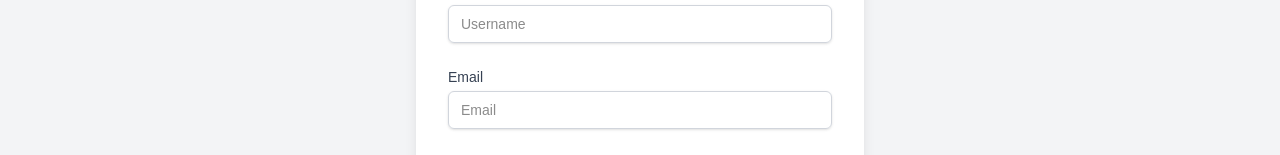
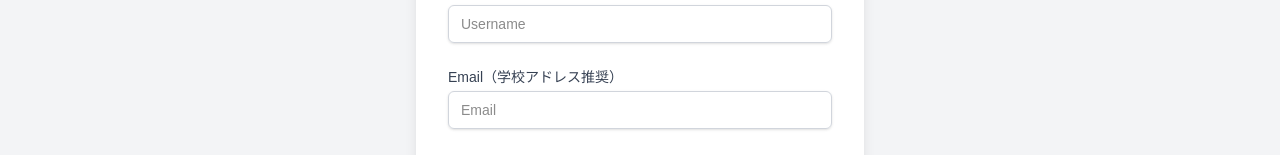
Before and after one commit to monorail103/next-batting-viewer, a Next.js app: page /register in a window 1280 px wide. Shown: the part 377-532 px from the top of the page. Built offline with nearby package versions, Linux system fonts and the light colour scheme; no server answers.

Commit message:
メールラベルに「（学校アドレス推奨）」を追加

```diff
--- a/src/app/register/page.tsx
+++ b/src/app/register/page.tsx
@@ -74,7 +74,7 @@
                         />
                     </div>
                     <div>
-                        <label htmlFor="email" className="block text-sm font-medium text-gray-700">Email</label>
+                        <label htmlFor="email" className="block text-sm font-medium text-gray-700">Email（学校アドレス推奨）</label>
                         <input
                             id="email"
                             type="email"
```
